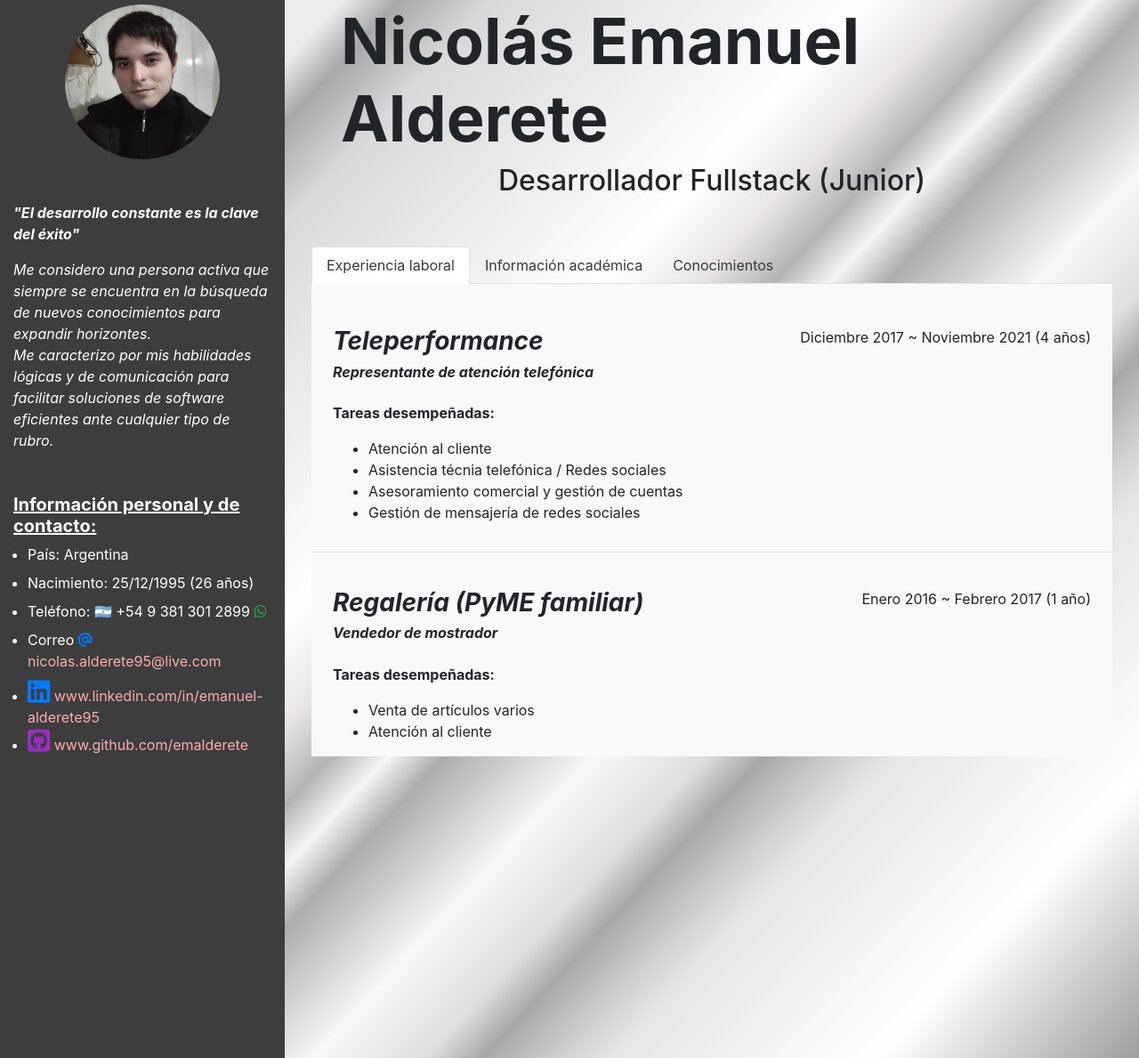
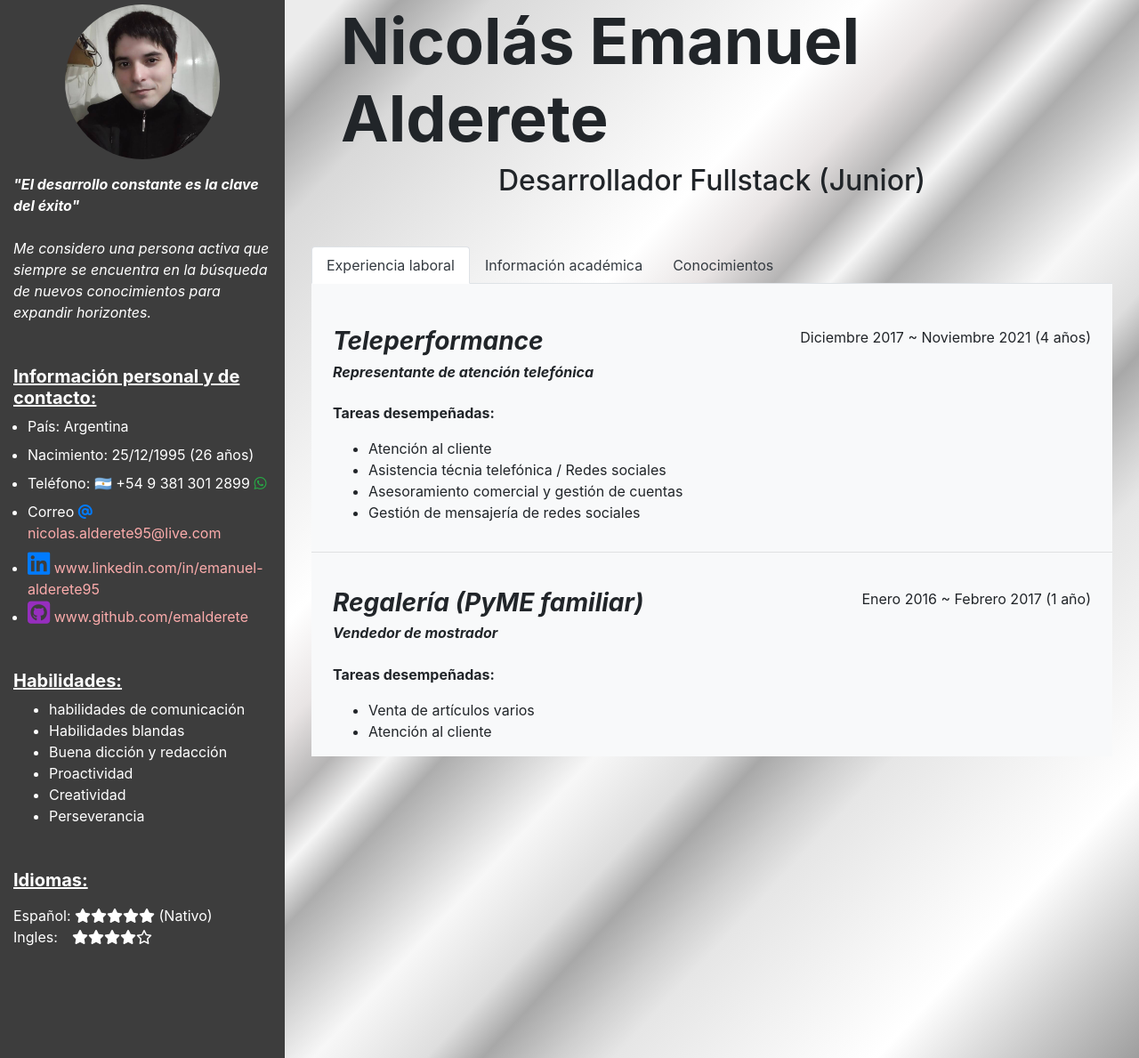
Before and after one commit to emalderete/curriculum_vitae, a plain HTML site: page index.html in a window 1280 px wide. Shown: the part 43-1232 px from the top of the page at 89% size. Drawn offline with Linux system fonts and the light colour scheme.

Commit message:
Agregando información
Se agregan detalles nuevos en la sección de información personal

```diff
--- a/css/style.css
+++ b/css/style.css
@@ -65,3 +65,7 @@
 #popup {
     position: absolute;
 }
+
+#english-stars {
+    margin-left: 4%;
+}
--- a/index.html
+++ b/index.html
@@ -21,12 +21,11 @@
             <!-- Block de contacto -->
             <div class="col-3 basics">
                 <!-- Foto de perfil -->
-                <img class="foto my-5" src="/img/fotos/photo.jpg">
+                <img class="foto mt-5 mb-3" src="/img/fotos/photo.jpg">
                 <!-- Información relevante y de contacto -->
                 <div class="text-white">
-                    <p class="mb-3 font-italic font-weight-bold">"El desarrollo constante es la clave del éxito"</p>
-                    <p class="font-italic">Me considero una persona activa que siempre se encuentra en la búsqueda de nuevos conocimientos para expandir horizontes.<br>Me caracterizo por mis habilidades lógicas y de comunicación para facilitar soluciones de software eficientes
-                        ante cualquier tipo de rubro.</p>
+                    <p class="mb-4 font-italic font-weight-bold">"El desarrollo constante es la clave del éxito"</p>
+                    <p class="font-italic">Me considero una persona activa que siempre se encuentra en la búsqueda de nuevos conocimientos para expandir horizontes.</p>
                     <h5 class="font-weight-bold mt-5"><u>Información personal y de contacto:</u></h5>
                     <ul class="ml-n4">
                         <li>País: Argentina</li>
@@ -35,6 +34,20 @@
                         <li class="my-2">Correo <i class="fas fa-at text-primary"></i> <a class="links" href="mailto:nicolas.alderete95@live.com">nicolas.alderete95@live.com</a></li>
                         <li><i class="fab fa-linkedin text-primary bigger-icons"></i><a class="links" href="https://www.linkedin.com/in/emanuel-alderete95" target="blank" rel="noopener noreferrer"> www.linkedin.com/in/emanuel-alderete95</a></li>
                         <li><i class="fab fa-github-square bigger-icons github-color"></i><a class="links" href="https://github.com/emalderete" rel="noopener noreferrer"> www.github.com/emalderete</a></li>
+                    </ul>
+                    <h5 class="font-weight-bold mt-5"><u>Habilidades:</u></h5>
+                    <ul>
+                        <li>habilidades de comunicación</li>
+                        <li>Habilidades blandas</li>
+                        <li>Buena dicción y redacción</li>
+                        <li>Proactividad</li>
+                        <li>Creatividad</li>
+                        <li>Perseverancia</li>
+                    </ul>
+                    <h5 class="font-weight-bold mt-5"><u>Idiomas:</u></h5>
+                    <ul class="list-unstyled">
+                        <li class="mt-3">Español: <i class="fas fa-star"></i><i class="fas fa-star"></i><i class="fas fa-star"></i><i class="fas fa-star"></i><i class="fas fa-star"></i> (Nativo)</li>
+                        <li>Ingles: <i id="english-stars" class="fas fa-star"></i><i class="fas fa-star"></i><i class="fas fa-star"></i><i class="fas fa-star"></i><i class="far fa-star"></i></li>
                     </ul>
                 </div>
             </div>
```
